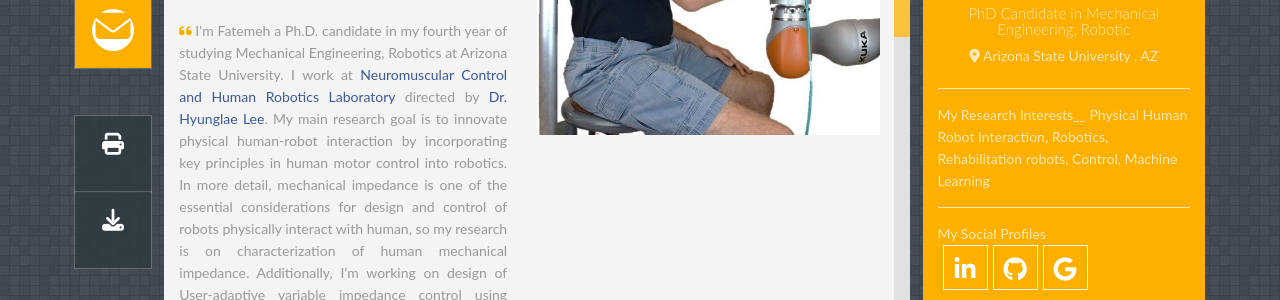
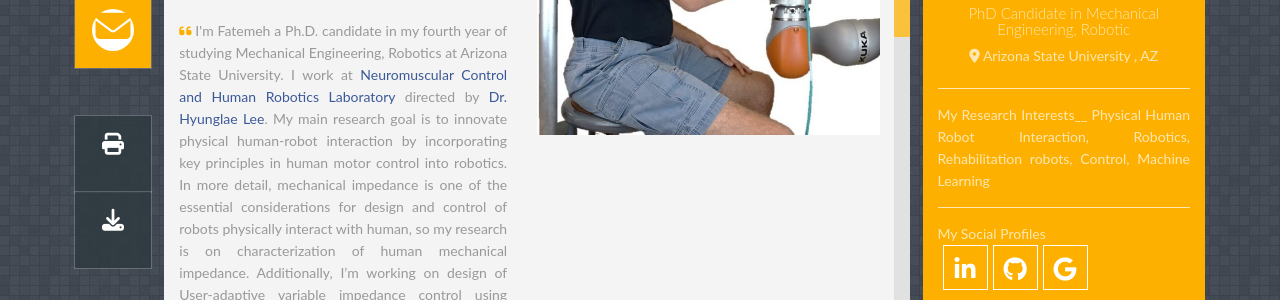
Before and after one commit to FatemehZahedi/FatemehZahedi.github.io, a Jekyll site: the page built from index.html, in a window 1280 px wide. Shown: the part 395-695 px from the top of the page. Built offline with Jekyll 4.4.1, drawn with Linux system fonts in a browser that asks for light colours; nearby versions of some CDN libraries; some web fonts are replaced.

Commit message:
Update index.html

```diff
--- a/index.html
+++ b/index.html
@@ -76,7 +76,7 @@ layout: default
 
         <!-- Profile Description -->
         <div id="profile_desc">
-            <p>
+            <p style=text-align:justify;>
             	My Research Interests__ Physical Human Robot Interaction, Robotics, Rehabilitation robots, Control, Machine Learning
             </p>
 
```
